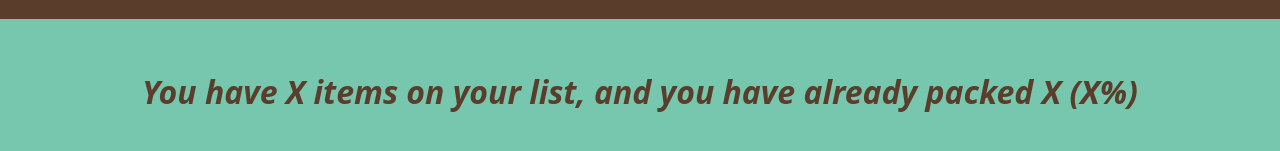
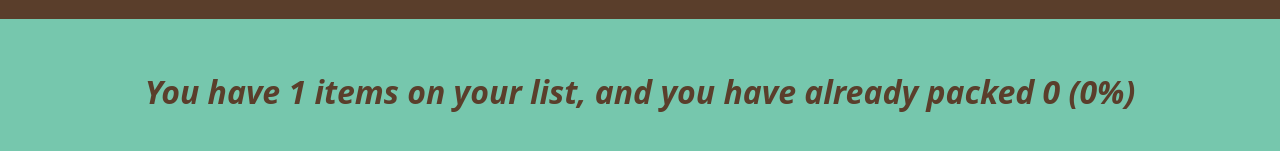
Before and after one commit to Hotimpulse/react-course, a React (Vite) app in the folder steps/: page / in a window 1280 px wide. Both pictures are taken after typing "Sample" into the empty fields and a click on the button "ADD". Shown: the part 719-870 px from the top of the page. Built offline with nearby package versions, Linux system fonts and the light colour scheme.

Commit message:
feat: conditional messaging in the footer based on the items array

```diff
--- a/steps/src/App.tsx
+++ b/steps/src/App.tsx
@@ -56,7 +56,7 @@ export default function App() {
         onDeleteItem={handleDeleteItem}
         onToggleItem={handleToggleItem}
       />
-      <Stats />
+      <Stats items={items} />
     </div>
   );
 }
@@ -148,10 +148,26 @@ function Item({ item, onDeleteItem, onToggleItem }) {
   );
 }
 
-function Stats() {
+function Stats({ items }) {
+  if (!items.length)
+    return (
+      <p className="stats">
+        <em>Start packing! 🚀</em>
+      </p>
+    );
+
+  const totalItems = items.length;
+  const packedItems = items.filter((item: Item) => item.packed).length;
+  const percentage = Math.round((packedItems / totalItems) * 100);
+
   return (
     <footer className="stats">
-      <em>You have X items on your list, and you have already packed X (X%)</em>
+      <em>
+        {percentage === 100
+          ? "You have everything ready to go! ✈"
+          : `You have ${totalItems} items on your list, and you have already packed
+        ${packedItems} (${percentage}%)`}
+      </em>
     </footer>
   );
 }
```
